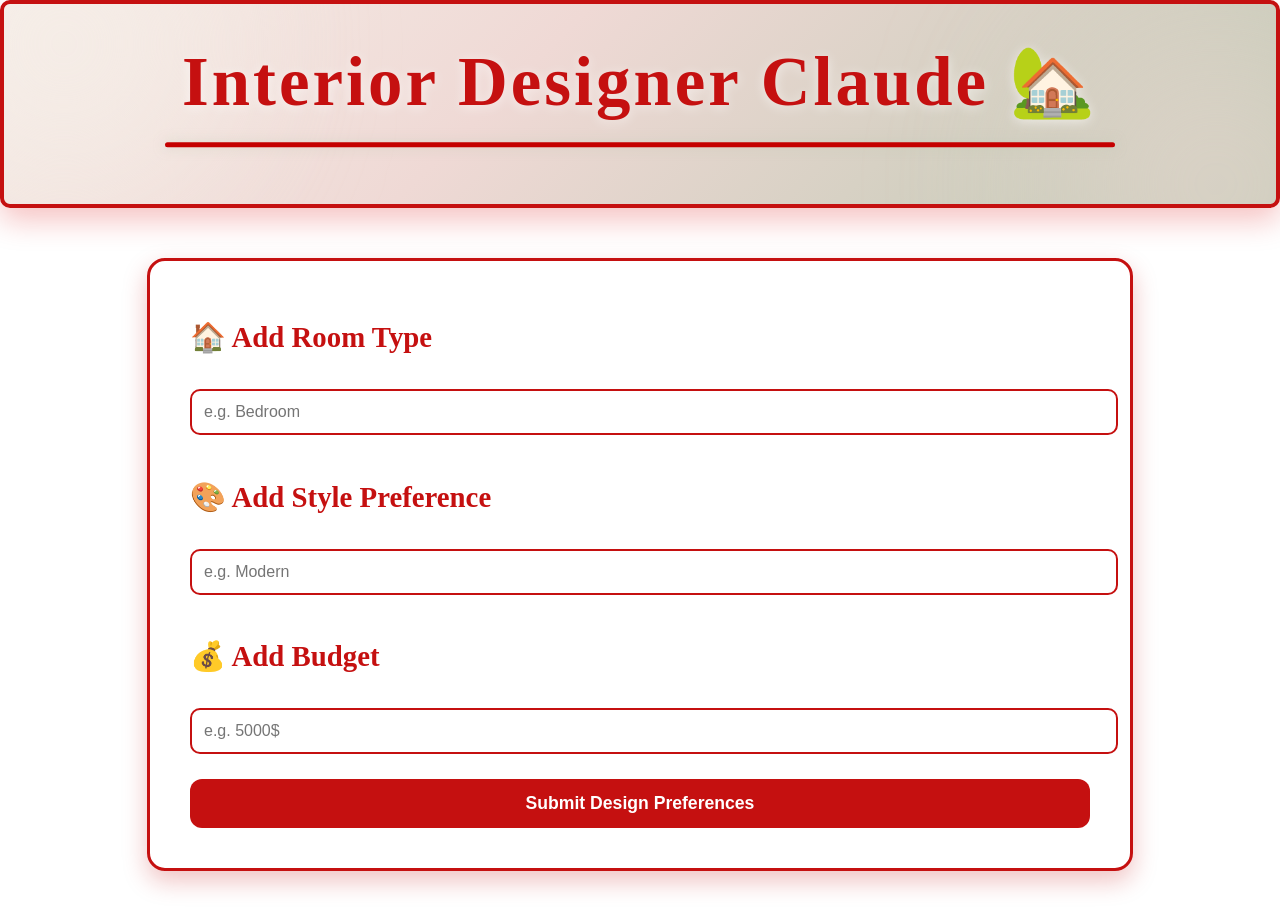
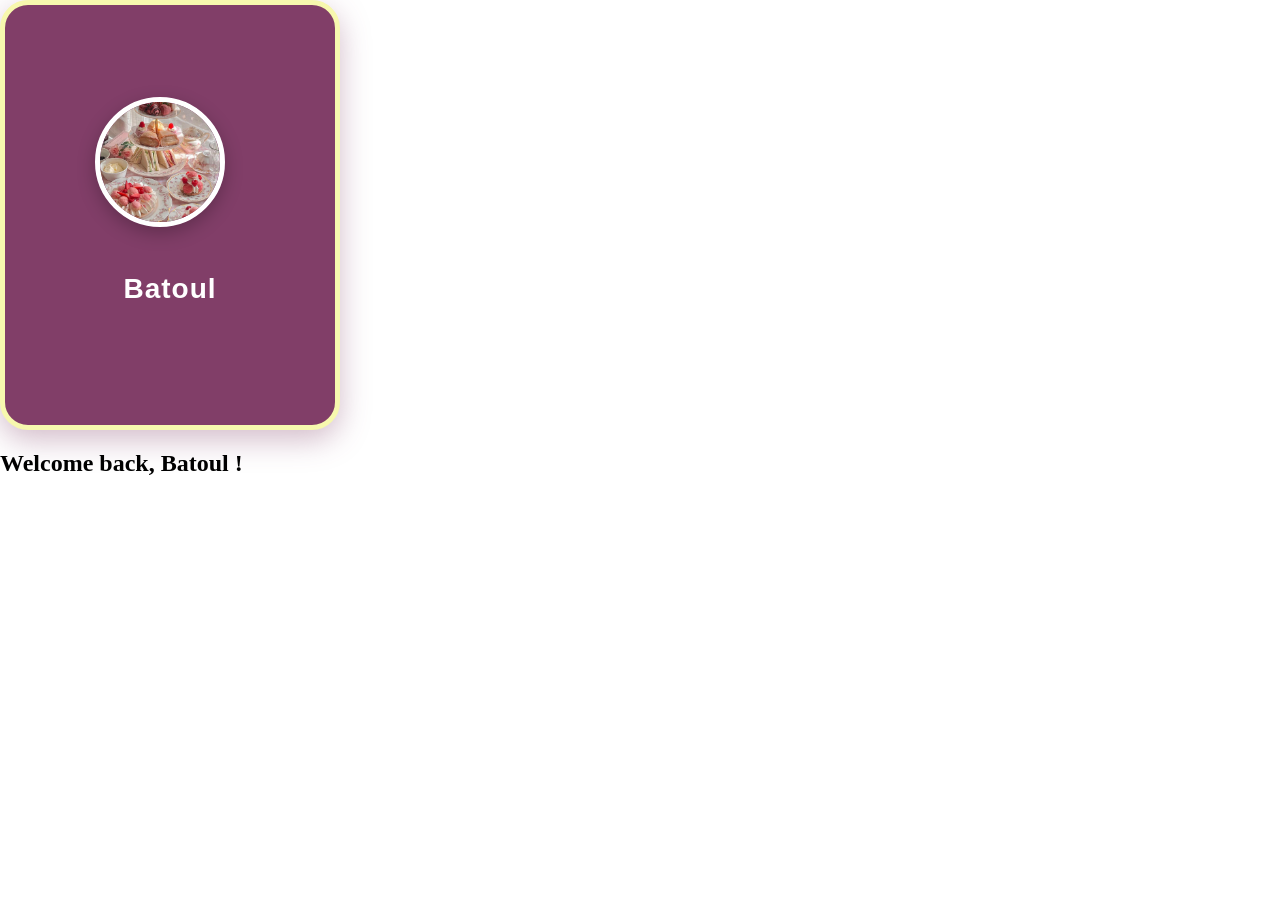
Before and after one commit to Batoul-AbedElSater/React-JS, a React (Vite) app in the folder first-react/: page / in a window 1280 px wide. After the commit the page ends 800 px from the top, so only its background shows below. Built offline with nearby package versions, Linux system fonts and the light colour scheme.

Commit message:
passing props and practicing useState with it

```diff
--- a/first-react/src/App.jsx
+++ b/first-react/src/App.jsx
@@ -1,12 +1,26 @@
-import React from "react";
-import Header from "./Header";
-import MainContent from "./MainContent";
-export default function App() {
-  return (
-    <div>
-      <Header />
-      <MainContent />
+ import React from "react";
+ import Header from "./Header";
+ import Body from "./Body"
+// import MainContent from "./MainContent";
+// export default function App() {
+//   return (
+//     <div>
+//       <Header />
+//       <MainContent />
 
-    </div>
-  );
+//     </div>
+//   );
+// }
+
+
+export default function App(){
+
+  const [userName] = React.useState("Batoul");
+
+  return(
+    <main>
+        <Header userName={userName}/>
+        <Body userName={userName}/>
+    </main>
+  )
 }
--- /dev/null
+++ b/first-react/src/Body.jsx
@@ -0,0 +1,9 @@
+import React from "react";
+
+export default function Body(props) {
+    return(
+        <section>
+            <h1>Welcome back, {props.userName} !</h1>
+        </section>
+    )
+}
--- a/first-react/src/Header.css
+++ b/first-react/src/Header.css
@@ -1,103 +1,51 @@
-/* ===== HEADER ===== */
-.designer-header {
-  height: 200px;
+.mini-header {
+  min-height: 50vh;
   display: flex;
   justify-content: center;
   align-items: center;
-  overflow: hidden;
-  position: relative;
 
-  /* YOUR CUSTOM PALETTE */
-  background: linear-gradient(
-    135deg,
-    #F6EEE8 0%,
-    #EFD9D5 40%,
-    #BFC9B3 100%
-  );
-
-  border: 4px solid #c51010;
-
-box-shadow: 0 12px 30px rgba(218, 12, 12, 0.25);}
-
-/* Soft luxury glows */
-.designer-header::before,
-.designer-header::after {
-  content: "";
-  position: absolute;
-  border-radius: 50%;
-  filter: blur(90px);
+  background: linear-gradient(135deg, #f6e6f0, #ead0e3);
 }
 
-/* Cream glow */
-.designer-header::before {
-  width: 280px;
-  height: 280px;
-
-  background: rgba(246, 238, 232, 0.8);
-
-  top: -100px;
-  left: -80px;
+.mini-header {
+  display: flex;
+  flex-direction: column;
 }
 
-/* Pink/Brown glow */
-.designer-header::after {
-  width: 320px;
-  height: 320px;
+.mini-header {
+  width: 300px;
+  padding: 10px 15px;
 
-  background: rgba(239, 217, 213, 0.55);
+  background: #813e68;
 
-  bottom: -140px;
-  right: -100px;
+  border-radius: 28px;
+
+  box-shadow: 0 10px 30px rgba(129, 62, 104, 0.35);
+
+  text-align: center;
 }
 
-/* ===== TITLE ===== */
-.designer-title {
-  position: relative;
-  z-index: 2;
+.mini-avatar {
+  width: 120px;
+  height: 120px;
 
-  font-family: "Playfair Display", serif;
-  font-size: 4.3rem;
-  font-weight: 700;
+  border-radius: 50%;
+  object-fit: cover;
 
-  color: #c51010;
+  border: 5px solid white;
 
-  letter-spacing: 3px;
-  text-align: center;
+  margin-bottom: 18px;
 
-  text-shadow:
-    0 2px 12px rgba(255,255,255,0.6);
-
-  animation: floatText 3.5s ease-in-out infinite;
+  box-shadow: 0 6px 18px rgba(0, 0, 0, 0.25);
 }
 
-/* Elegant underline */
-.designer-title::after {
-  content: "";
-  display: block;
+.mini-name {
+  color: white;
 
-  width: 950px;
-  height: 5px;
+  font-size: 28px;
+  font-weight: bold;
 
-  margin: 20px auto 0;
+  letter-spacing: 1px;
 
-  border-radius: 30px;
-
- background: #c50000;
-
-  box-shadow: 0 0 12px rgba(191, 201, 179, 0.5);
+  font-family: "Poppins", sans-serif;
 }
-
-/* Floating effect */
-@keyframes floatText {
-  0% {
-    transform: translateY(0px);
-  }
-
-  50% {
-    transform: translateY(-10px);
-  }
-
-  100% {
-    transform: translateY(0px);
-  }
-}
--- a/first-react/src/Header.jsx
+++ b/first-react/src/Header.jsx
@@ -1,12 +1,13 @@
 import React from "react";
+import avatar from "./assets/sweet.jpeg";
 import "./Header.css";
 
- export default function Header() {
+export default function Header(props) {
+
   return (
-    <header className="designer-header">
-      <h1 className="designer-title">
-        Interior Designer Claude 🏡
-      </h1>
+    <header className="mini-header">
+      <img src={avatar} alt="Profile" className="mini-avatar" />
+      <p className="mini-name">{props.userName}</p>
     </header>
   );
 }
```
Also changed, not shown: first-react/src/index.jsx (+5 -24 lines).
